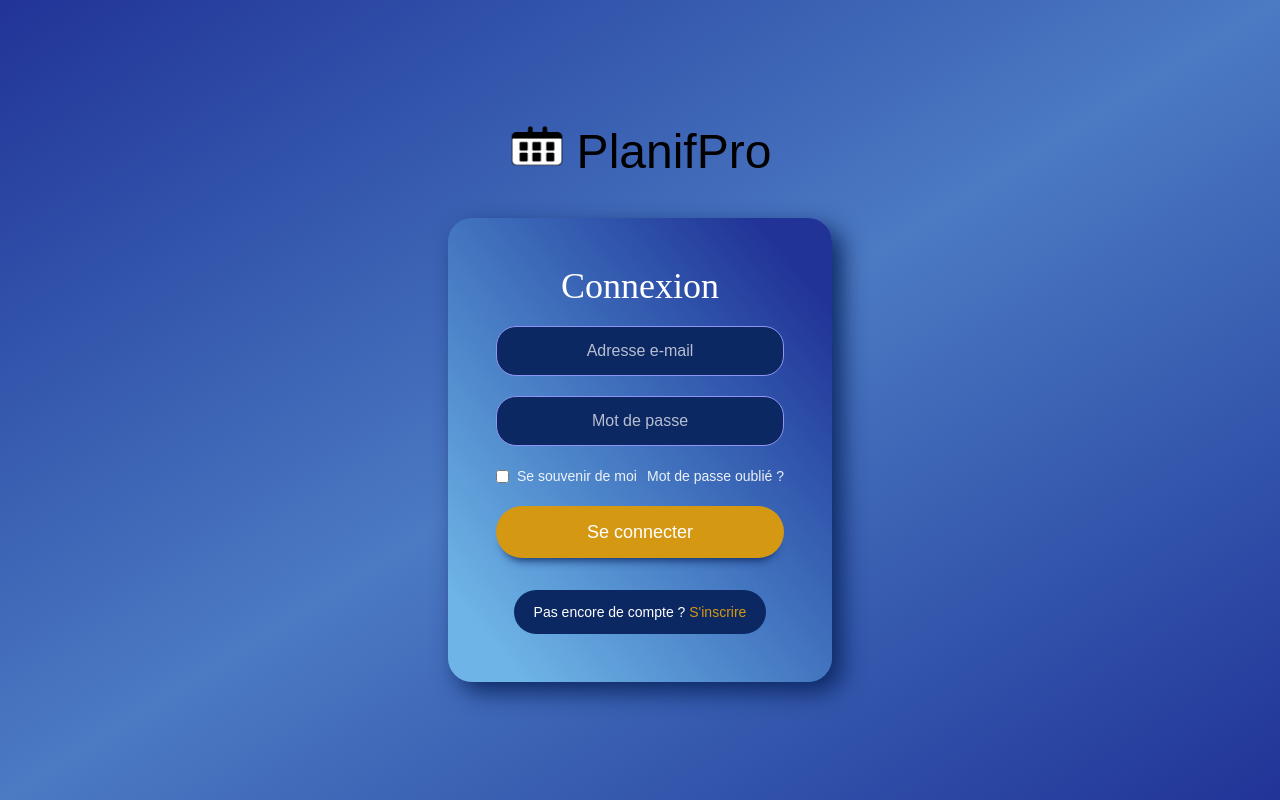
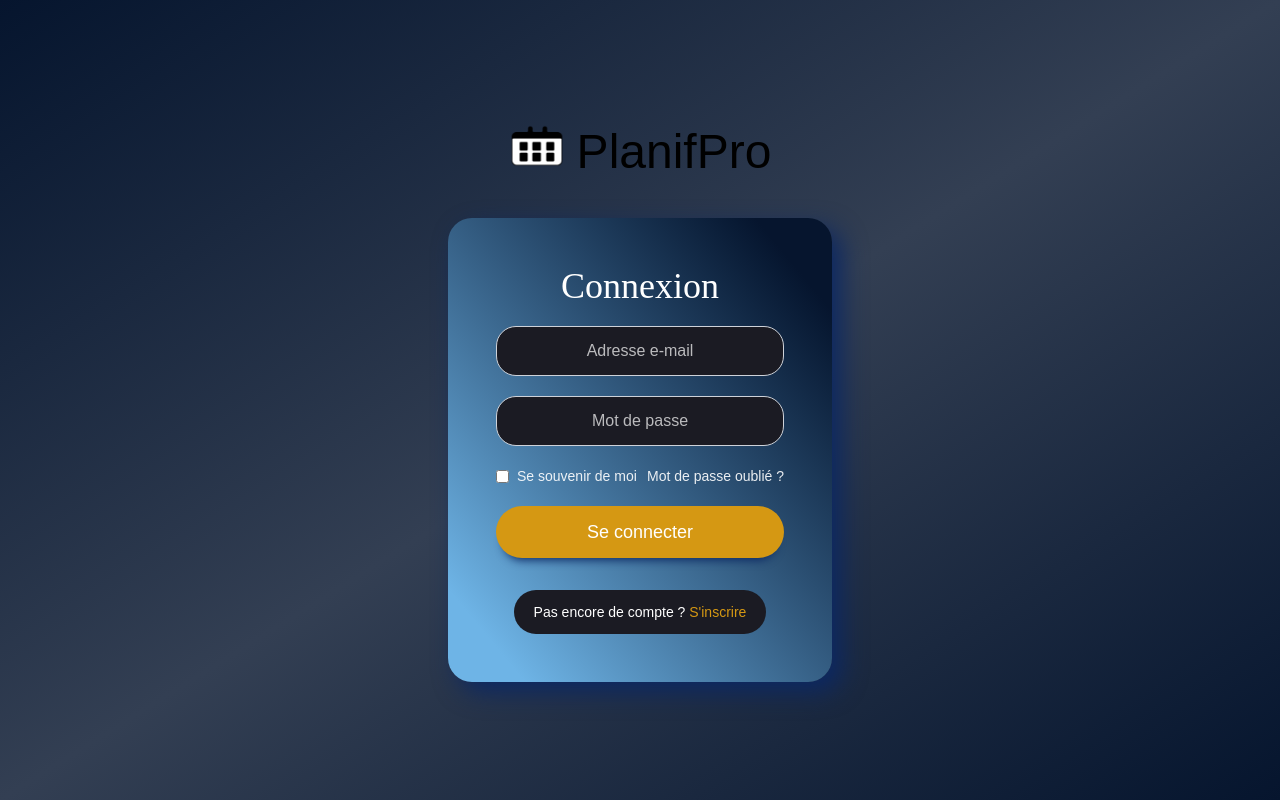
Before and after one commit to Pawnee33/PlanifPro, a React (Vite) app in the folder planifPro/frontend/: page /connexion in a window 1280 px wide. Built offline with nearby package versions, Linux system fonts and the light colour scheme; no server answers; a web font is replaced by a local one.

Commit message:
style: moderniser la palette de couleurs et le style du calendrier

```diff
--- a/planifPro/frontend/src/index.css
+++ b/planifPro/frontend/src/index.css
@@ -3,14 +3,14 @@
 @theme {
   --color-bleu: oklch(48.8% 0.243 264.376);
   --color-blanc-base: #ffffff;
-  --color-bleu-nuit: #0C2863;
-  --color-bleu-marine: #181F72;
-  --color-bleu-shadow: #323CAD;
-  --color-tracer-violet: #9095F5;
-  --color-bleu-roi: #223397;
-  --color-bleu-moyen: #4065B6;
+  --color-bleu-nuit: #1B1B23;
+  --color-bleu-marine: #243147;
+  --color-bleu-shadow: #3B4659;
+  --color-tracer-violet: #CED2D9;
+  --color-bleu-roi: #06152E;
+  --color-bleu-moyen: #0E1C35;
   --color-bleu-ciel: #4975BF;
-  --color-bleu-clair: #4C7AC3;
+  --color-bleu-clair: #333F53;
   --color-bleu-clair-ciel: #6EB4E6;
   --color-or: #D59813;
   --color-or-clair: #D5AE13;
@@ -61,7 +61,7 @@
 
 /* Grille douce */
 .fc {
-  --fc-border-color: #e5e7eb;        /* lignes de grille claires */
+  --fc-border-color: #C8CDD6;        /* lignes de grille claires */
 }
 
 /* Événements arrondis, sans bordure dure */
@@ -80,12 +80,12 @@
 
 /* Conteneur : carte blanche arrondie */
 .fc {
-  background: #ffffff;
+  background: #F2F3F6;
   border-radius: 20px;
   padding: 16px;
   overflow: hidden;
   box-shadow: 0 10px 30px -10px rgba(12, 40, 99, 0.25);
-  --fc-border-color: #eff4ee;                     /* lignes de grille très douces */
+  --fc-border-color: #C8CDD6;                     /* lignes de grille très douces */
   --fc-today-bg-color: rgba(213, 152, 19, 0.07);  /* jour courant : doré léger */
   font-family: inherit;
 }
@@ -116,7 +116,7 @@
 /* En-têtes de jours */
 .fc .fc-col-header-cell {
   padding: 12px 0;
-  background: #f7f8fb;
+  background: #E9EBF0;
   border: none;
 }
 .fc .fc-col-header-cell-cushion {
```
